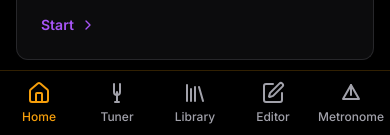
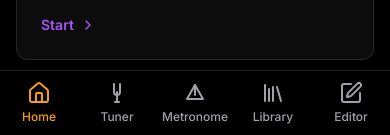
Before and after one commit to randysoller/onspace-9bg96c-13939, a React (Vite) app: page / in a window 390 px wide. Shown: the part 709-844 px from the top of the page. Built offline with nearby package versions, Linux system fonts and the light colour scheme.

Commit message:
Visual edit in OnSpace

```diff
--- a/src/components/layout/MobileTabBar.tsx
+++ b/src/components/layout/MobileTabBar.tsx
@@ -24,33 +24,30 @@ export const MobileTabBar = () => {
   const location = useLocation();
   const { toggleMetronome } = useMetronomeUIStore();
 
-  const tabs = [
-    { path: '/', label: 'Home', icon: Home },
-    { path: '/tuner', label: 'Tuner', icon: TuningForkIcon },
-    { path: '/library', label: 'Library', icon: Library },
-    { path: '/editor', label: 'Editor', icon: Edit },
-  ];
-
   return (
-    <div className="md:hidden fixed bottom-0 left-0 right-0 bg-black/90 backdrop-blur-lg border-t border-amber-500/20 z-50">
+    <div className="md:hidden fixed bottom-0 left-0 right-0 bg-black/90 backdrop-blur-lg border-t border-amber-500/20 z-[60]">
       <div className="flex items-center justify-around h-16">
-        {tabs.map((tab) => {
-          const Icon = tab.icon;
-          const isActive = location.pathname === tab.path;
-
-          return (
+        {/* Home */}
         <Link
-              key={tab.path}
-              to={tab.path}
+          to="/"
           className={`flex flex-col items-center justify-center flex-1 h-full transition-colors ${
-                isActive ? 'text-amber-500' : 'text-zinc-400'
+            location.pathname === '/' ? 'text-amber-500' : 'text-zinc-400'
           }`}
         >
-              <Icon className="w-6 h-6 mb-1" />
-              <span className="text-xs font-medium">{tab.label}</span>
+          <Home className="w-6 h-6 mb-1" />
+          <span className="text-xs font-medium">Home</span>
         </Link>
-          );
-        })}
+
+        {/* Tuner */}
+        <Link
+          to="/tuner"
+          className={`flex flex-col items-center justify-center flex-1 h-full transition-colors ${
+            location.pathname === '/tuner' ? 'text-amber-500' : 'text-zinc-400'
+          }`}
+        >
+          <TuningForkIcon className="w-6 h-6 mb-1" />
+          <span className="text-xs font-medium">Tuner</span>
+        </Link>
 
         {/* Metronome Button (Modal Trigger) */}
         <button
@@ -60,6 +57,28 @@ export const MobileTabBar = () => {
           <MetronomeIcon className="w-6 h-6 mb-1" />
           <span className="text-xs font-medium">Metronome</span>
         </button>
+
+        {/* Library */}
+        <Link
+          to="/library"
+          className={`flex flex-col items-center justify-center flex-1 h-full transition-colors ${
+            location.pathname === '/library' ? 'text-amber-500' : 'text-zinc-400'
+          }`}
+        >
+          <Library className="w-6 h-6 mb-1" />
+          <span className="text-xs font-medium">Library</span>
+        </Link>
+
+        {/* Editor */}
+        <Link
+          to="/editor"
+          className={`flex flex-col items-center justify-center flex-1 h-full transition-colors ${
+            location.pathname === '/editor' ? 'text-amber-500' : 'text-zinc-400'
+          }`}
+        >
+          <Edit className="w-6 h-6 mb-1" />
+          <span className="text-xs font-medium">Editor</span>
+        </Link>
       </div>
     </div>
   );
```
Lines whose indentation alone changed are shown as unchanged.
